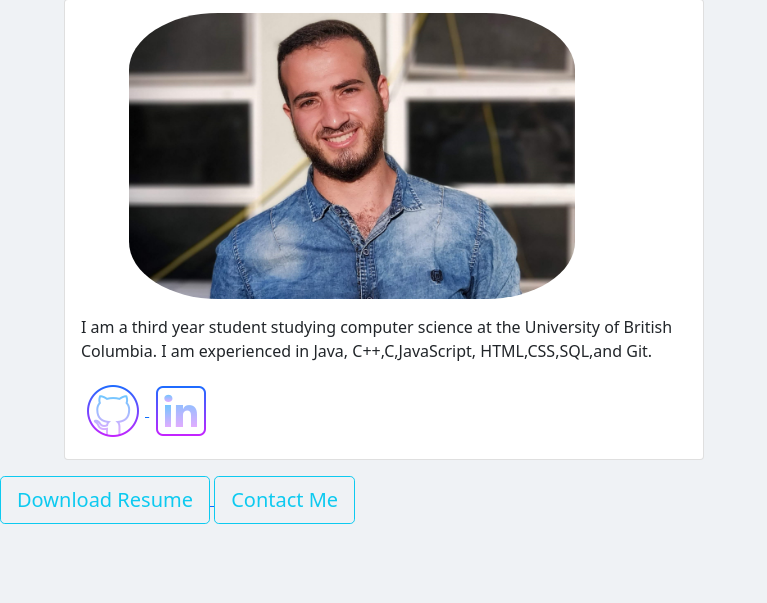
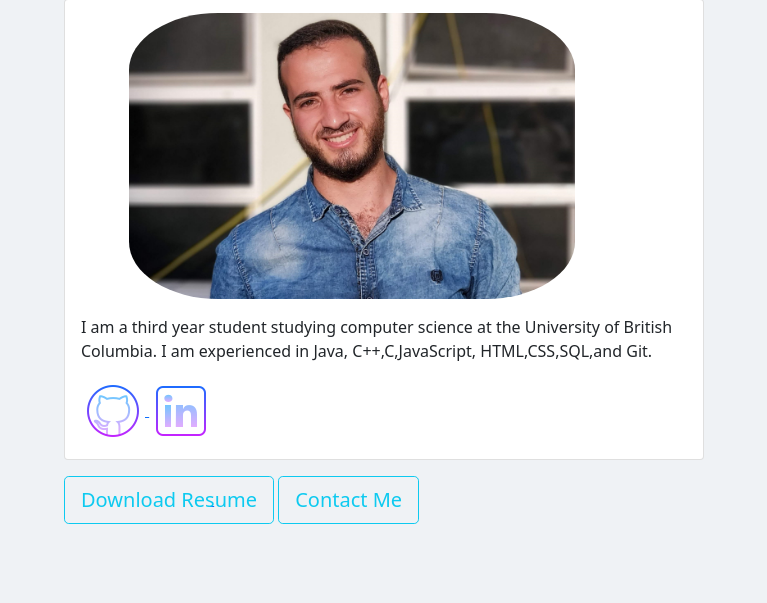
Before and after one commit to serajsas/website, a PHP site: page / in a window 1280 px wide. Shown: the part 121-724 px from the top of the page, without its empty margins (0-767 px from the left). Run offline with PHP 8.4, Linux system fonts and the light colour scheme.

Commit message:
Add files via upload

```diff
--- a/home.css
+++ b/home.css
@@ -1,27 +1,28 @@
-#mainImg{
-    margin-left:10% ;
+#mainImg {
+    margin-left: 10%;
     margin-top: 2%;
     border-radius: 20%;
     height: 10%;
     max-width: 70%;
 }
-#card{
+
+#card {
     position: relative;
-    top: 30%;
+    /* top: 30%; */
     left: 5%;
     margin-top: 5%;
     /* bottom: 0; */
     /* width: 300px; */
     width: 50%;
 }
-/* #contact{
+
+#contact {
     position: relative;
-    left: 75%;
-    top: 30%;
-} */
+    left: 5%;
+    /* top: 30%; */
+}
 
-
-body{
+body {
     background-color: rgb(239, 242, 245);
     overflow: scroll;
 }
```
